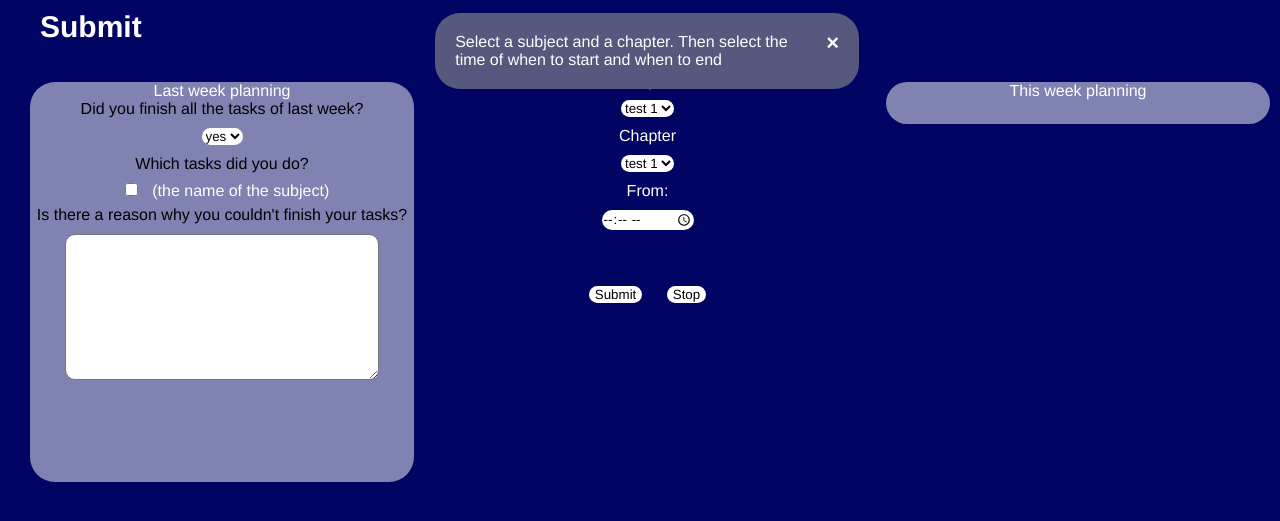
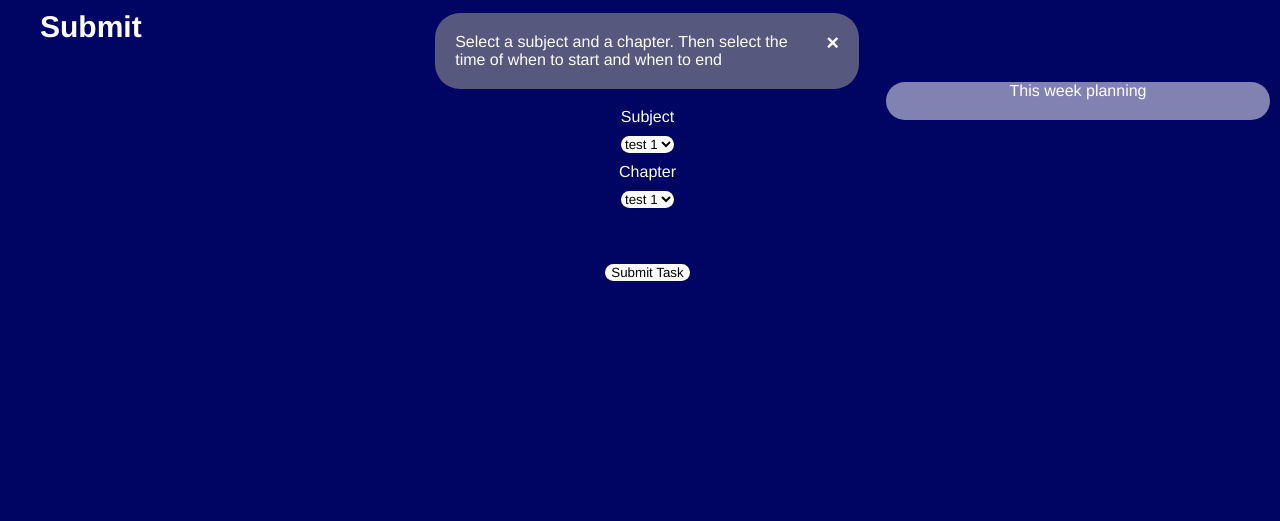
Before and after one commit to DylanEckhart/Bit-Academy, a PHP site: page /Submit/index.php in a window 1280 px wide. Shown: the part 99-620 px from the top of the page. Run offline with PHP 8.4, Linux system fonts and the light colour scheme.

Commit message:
submit page costumised + backend functions

```diff
--- a/Submit/SubmitStyle.css
+++ b/Submit/SubmitStyle.css
@@ -147,7 +147,7 @@ label.questions {
     background-color: transparent;
 }
 /*For all the input boxes that should be white and black text */
-select, option, input {
+select, option {
     margin: 10px;
     width: auto;
     background-color: white;
@@ -155,34 +155,55 @@ select, option, input {
     border-radius: 10px;
     border: none;
 }
+#generalButton{
+    margin: 10px;
+    width: auto;
+    background-color: white;
+    color: black;
+    border-radius: 10px;
+    border: none;
 
+    /*Stop and Pauze Buttons */
+}
+.pauzeButton{
+    background-color: #000563;
+}
+.FinishTaskButton{
+    background-color: #33C1D3;
+}
 @media screen and (max-width: 800px) {
 
     * {
         text-align: center;
         font-size: 20px;
     }
+
     body {
         overflow-y: visible;
     }
+
     h1#PageName {
         font-size: 50px;
         font-weight: bold;
     }
+
     /*For the header*/
-    header{
+    header {
         grid-template: none;
     }
-    ul{
+
+    ul {
         display: inline-block;
         margin: 10px;
     }
+
     li.navbar {
         width: 100%;
         text-align: center;
         margin-top: 2px;
         opacity: 100%;
     }
+
     li.navbar a {
         margin-top: 0;
         margin-left: 0;
@@ -190,6 +211,7 @@ select, option, input {
         border-radius: 25px;
         font-size: 24px;
     }
+
     li.navbar a:hover {
         background-color: aliceblue;
         color: #000563;
@@ -207,38 +229,54 @@ select, option, input {
         width: 90%;
         font-size: 5vw;
     }
+
     .closebtn {
         font-size: 33px;
     }
+
     /*For the light blue panels on the left and right side of the website*/
     .lastWeekPlanning {
         position: static;
         width: 95%;
         margin: 10px auto auto;
     }
+
     .thisWeekPlanning {
         position: static;
         width: 95%;
         margin: 10px auto auto;
     }
+
     .PlanningHeader {
         text-decoration: none;
         margin-top: 20px;
         background-color: transparent;
         font-size: xx-large;
     }
+
     .listItem {
         width: 96%;
     }
+
     /*Only for the textbox in the "last week planning"*/
     textarea {
         margin: 10px 10px 20px;
         width: 90%;
         height: 60%;
     }
+
     /*For every label with the tag label*/
     label.label {
         margin: 5px;
         font-size: xx-large;
     }
+
+    /*Stop and Pauze Buttons */
+    .pauzeButton {
+        background-color: #000563;
+    }
+
+    .FinishTaskButton {
+        background-color: #33C1D3;
+    }
 }
--- a/Submit/index.php
+++ b/Submit/index.php
@@ -1,3 +1,8 @@
+<?php
+require_once "../template/header.php";
+session_start();
+
+?>
 <!DOCTYPE html>
 <html lang="en">
 <head>
@@ -7,42 +12,21 @@
     <title>Homepage</title>
 </head>
 <body>
-<?php
-
-require_once "../template/header.php";
-session_start();
-
-?>
 
 <h1 id="PageName">Submit</h1><br>
 
 <!--WARNINGBOX-->
 <div class="alert">
- <span class="closebtn" onclick="this.parentElement.style.display='none';">&times;</span>
- Select a subject and a chapter. Then select the time of when to start and when to end <br>
+    <span class="closebtn" onclick="this.parentElement.style.display='none';">&times;</span>
+    Select a subject and a chapter. Then select the time of when to start and when to end <br>
 </div>
-<!--LAST WEEK PLANNING-->
-<form class="lastWeekPlanning">
-    <label class="PlanningHeader" style="background-color: transparent;">Last week planning</label><br>
-
-    <label for="finishTasks?" class="questions">Did you finish all the tasks of last week?<br></label>
-    <select id="finishTasks?" name="yes/no" required>
-        <option value="yes" style="background-color: transparent;">yes</option>
-        <option value="no" style="background-color: transparent;">no</option>
-    </select><br>
-    <label class="questions">Which tasks did you do?</label><br>
-        <input type="checkbox" id="first" name="first" value="first" required> <!--where the subjects go-->
-        <label for="first" style="background-color: transparent;"><!--where the subjects go-->(the name of the subject)<br></label>
-    <label class="questions">Is there a reason why you couldn't finish your tasks?</label><br>
-    <label for=""></label><textarea name="" id="" cols="30" rows="10"></textarea>
-</form>
 <!--THIS WEEK PLANNING-->
-<form class="thisWeekPlanning">
+<form action="process.php" id="PlanningOvervieuw" method="post" class="thisWeekPlanning">
     <label class="PlanningHeader" style="background-color: transparent;">This week planning</label><br>
     <ul id="listOfSubjects">
         <?php
+        $ticketnummer = 1;
         if(isset($_SESSION['submitPlan'])){
-            $ticketnummer = 1;
             foreach ($_SESSION['submitPlan'] as $key => $value){
                 if($key % 3 == 0){
                     echo '<li class="listItem">';
@@ -50,16 +34,24 @@ session_start();
                     $ticketnummer++;
                 }
                 echo $value . "<br>";
+
+                if($key % 3 == 2){
+                    ?>
+                    <input type="submit" name="pauzeButton" value="Pauze" class="pauzeButton">
+                    <input type="submit" name="endTask" value="Finish Task" class="FinishTaskButton">
+
+                    <?php
+
+                }
             }
-            $startTime = time();
-            date_default_timezone_set('Europe/Amsterdam');
-            echo date(" j , F, Y, H:i", $startTime);
         }
         ?>
     </ul>
 </form>
 <!--ADD SUBJECT-->
 <form action="process.php" id="addToPlanning" method="post">
+    <br>
+    <br>
     <label for="subject" class="label">Subject</label><br>
     <select id="subject" name="subject">
         <option value="test1"> test 1</option>
@@ -72,12 +64,10 @@ session_start();
         <option value="test2"> test 2</option>
         <option value="test3"> test 3</option>
     </select><br>
-    <label for="startTime" class="label">From: <br></label>
-    <input type="time" id="startTime" name="startTime"><br>
-<br>
-<br>
-    <input type="submit" name="submitPlan" value="Submit">
-    <input type="button" name="endTask" value="Stop">
+
+    <br>
+    <br>
+    <input type="submit" name="submitPlan" value="Submit Task" id="generalButton">
 </form>
 </body>
 </html>
```
Also changed, not shown: Submit/process.php (+34 -15 lines), index.php (deleted, +0 -87 lines).
